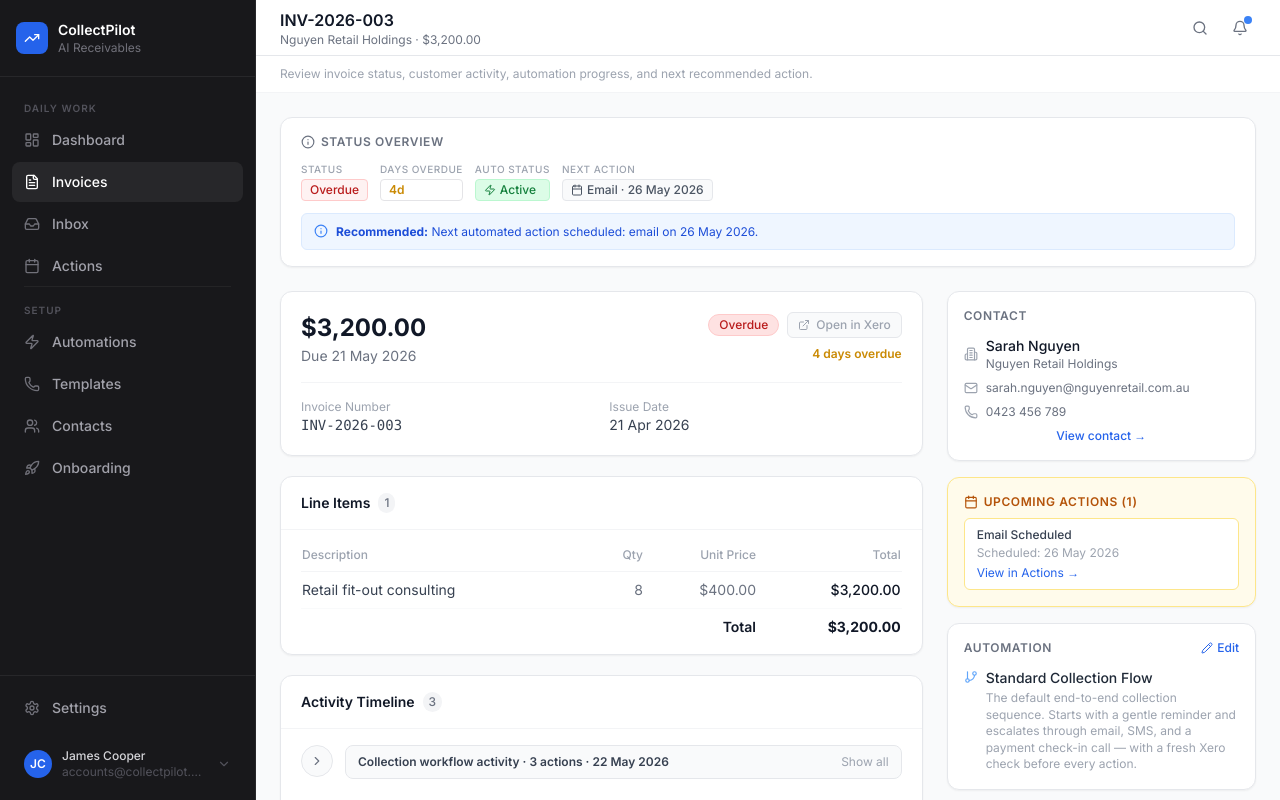
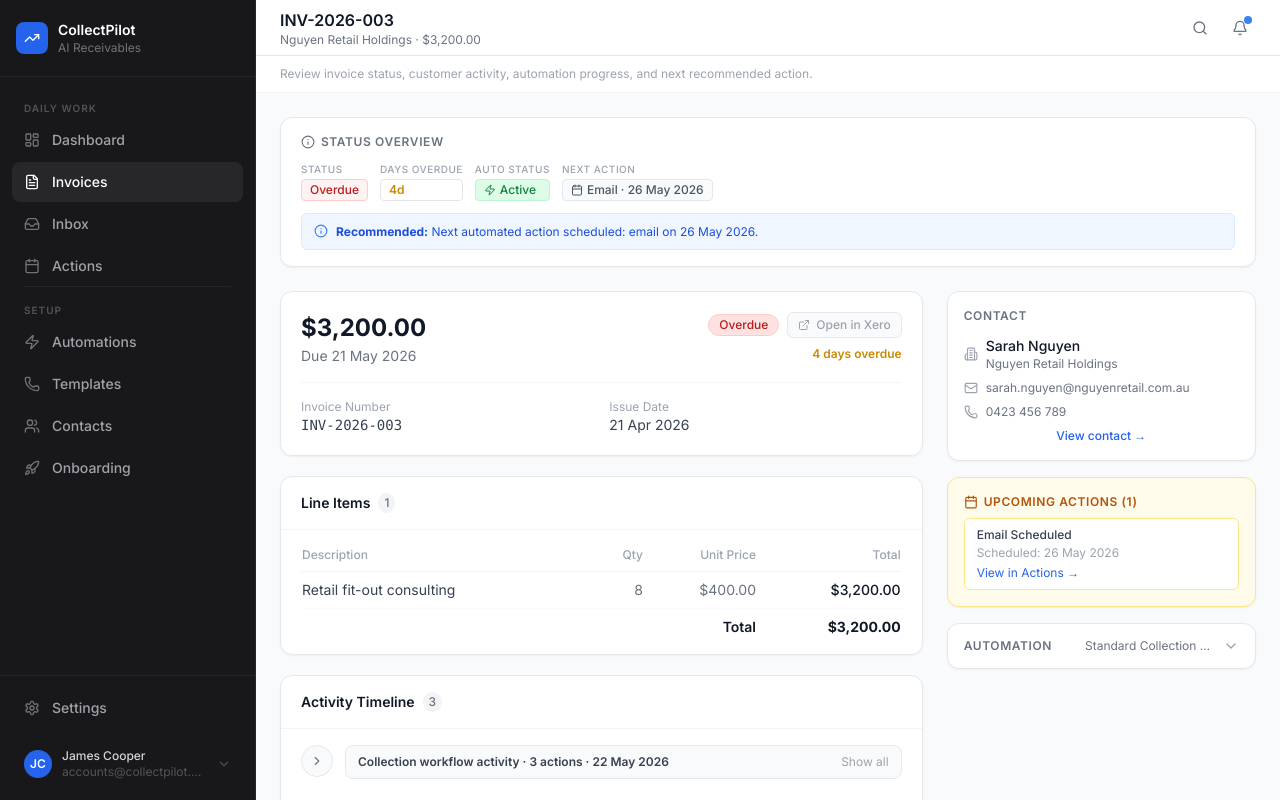
Before and after one commit to juanb-systems/RTW---Prototype-Invoice-Follow-up-Software, a Next.js app: page /invoices/INV003 in a window 1280 px wide. Built offline with nearby package versions, Linux system fonts and the light colour scheme.

Commit message:
Invoice Automation section — collapse by default (v2.58.0)

```diff
--- a/components/invoices/InvoiceDetailActions.tsx
+++ b/components/invoices/InvoiceDetailActions.tsx
@@ -22,6 +22,7 @@ export function InvoiceDetailActions({
   assignedFlowDescription,
 }: InvoiceDetailActionsProps) {
   const router = useRouter();
+  const [collapsed, setCollapsed]     = useState(true);   // collapsed by default
   const [editing, setEditing]         = useState(false);
   const [excluded, setExcluded]       = useState(excludedFromAutomation);
   const [selectedFlow, setSelectedFlow] = useState(assignedFlowId ?? "");
@@ -57,24 +58,52 @@ export function InvoiceDetailActions({
     });
     setSaving(false);
     setEditing(false);
+    setCollapsed(true);   // collapse after saving
     router.refresh();
   }
 
-  // ── Summary (default, read-only) ──────────────────────────────────────────
+  // ── Collapsed state ───────────────────────────────────────────────────────
+  if (collapsed && !editing) {
+    return (
+      <div className="rounded-xl border border-gray-200 bg-white shadow-sm overflow-hidden">
+        <button
+          onClick={() => setCollapsed(false)}
+          className="w-full flex items-center justify-between px-4 py-3.5 hover:bg-gray-50 transition-colors text-left"
+        >
+          <h3 className="text-xs font-semibold text-gray-500 uppercase tracking-wider">Automation</h3>
+          <div className="flex items-center gap-2 flex-shrink-0">
+            <span className="text-xs text-gray-500 truncate max-w-[130px]">
+              {assignedFlowName ?? "Not assigned"}
+            </span>
+            <ChevronDown className="h-4 w-4 text-gray-400" />
+          </div>
+        </button>
+      </div>
+    );
+  }
+
+  // ── Summary (expanded, read-only) ─────────────────────────────────────────
   if (!editing) {
     return (
-      <div className="rounded-xl border border-gray-200 bg-white p-4 shadow-sm">
-        <div className="flex items-center justify-between mb-3">
+      <div className="rounded-xl border border-gray-200 bg-white shadow-sm overflow-hidden">
+        {/* Collapse header */}
+        <button
+          onClick={() => setCollapsed(true)}
+          className="w-full flex items-center justify-between px-4 py-3.5 hover:bg-gray-50 transition-colors text-left border-b border-gray-100"
+        >
           <h3 className="text-xs font-semibold text-gray-500 uppercase tracking-wider">Automation</h3>
+          <div className="flex items-center gap-2">
             <button
-            onClick={() => setEditing(true)}
+              onClick={(e) => { e.stopPropagation(); setEditing(true); setCollapsed(false); }}
               className="flex items-center gap-1 text-xs font-medium text-blue-600 hover:text-blue-700 transition-colors"
             >
               <Pencil className="h-3 w-3" />
               Edit
             </button>
+            <ChevronDown className="h-4 w-4 text-gray-400 rotate-180" />
           </div>
-        <div className="space-y-2">
+        </button>
+        <div className="px-4 py-3 space-y-2">
           <div className="flex items-start gap-2">
             <GitBranch className="h-3.5 w-3.5 text-blue-400 flex-shrink-0 mt-0.5" />
             <div className="min-w-0">
@@ -105,7 +134,7 @@ export function InvoiceDetailActions({
       <div className="flex items-center justify-between">
         <h3 className="text-xs font-semibold text-gray-500 uppercase tracking-wider">Edit Automation</h3>
         <button
-          onClick={() => { setEditing(false); setShowConfirm(false); }}
+          onClick={() => { setEditing(false); setShowConfirm(false); setCollapsed(true); }}
           className="text-gray-400 hover:text-gray-600"
           aria-label="Cancel"
         >
--- a/package.json
+++ b/package.json
@@ -1,6 +1,6 @@
 {
   "name": "collectpilot-prototype",
-  "version": "2.57.0",
+  "version": "2.58.0",
   "private": true,
   "scripts": {
     "dev": "next dev",
```
Also changed, not shown: 1 other file (tests, documents, lock files or other folders). Lines whose indentation alone changed are shown as unchanged.
